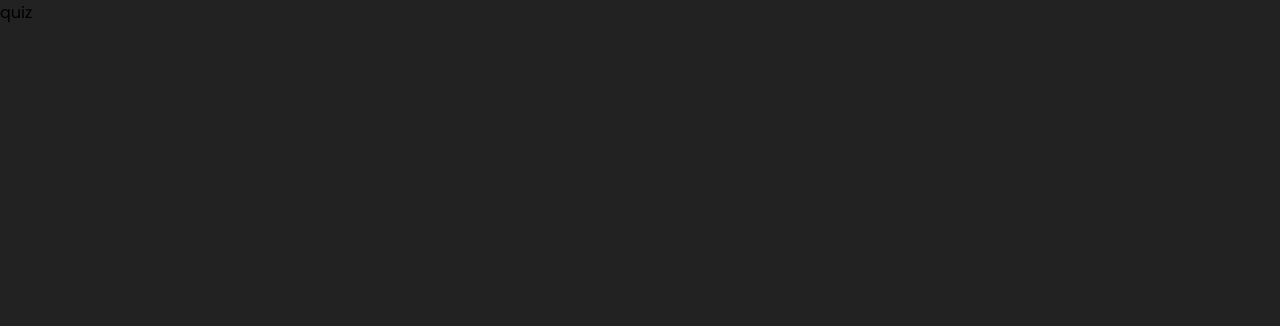
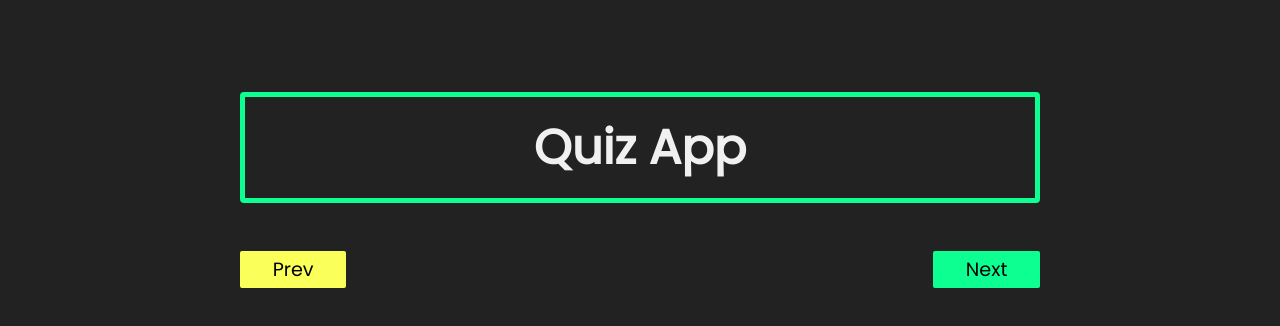
Before and after one commit to utkarsh032/Quiz-App, a React (Create React App) app in the folder client/: page /quiz in a window 1280 px wide. Shown: the top 326 px of the page. Built offline with nearby package versions, Linux system fonts and the light colour scheme.

Commit message:
Quiz Page

```diff
--- a/client/src/components/Quiz/Quiz.js
+++ b/client/src/components/Quiz/Quiz.js
@@ -1,9 +1,22 @@
 import React from 'react'
+
+function onPrev() {
+  console.log('Prev')
+}
+
+function onNext() {
+  console.log('Next')
+}
 
 export default function Quiz() {
   return (
-    <div>
-      quiz
-    </div>
+    <div className='container'>
+      <h1 className='title text-light'>Quiz App</h1>
+
+      <div className='grid'>
+        <button className='btn prev' onClick={onPrev} >Prev</button>
+        <button className='btn next' onClick={onNext} > Next</button>
+      </div>
+    </div >
   )
 }
```
